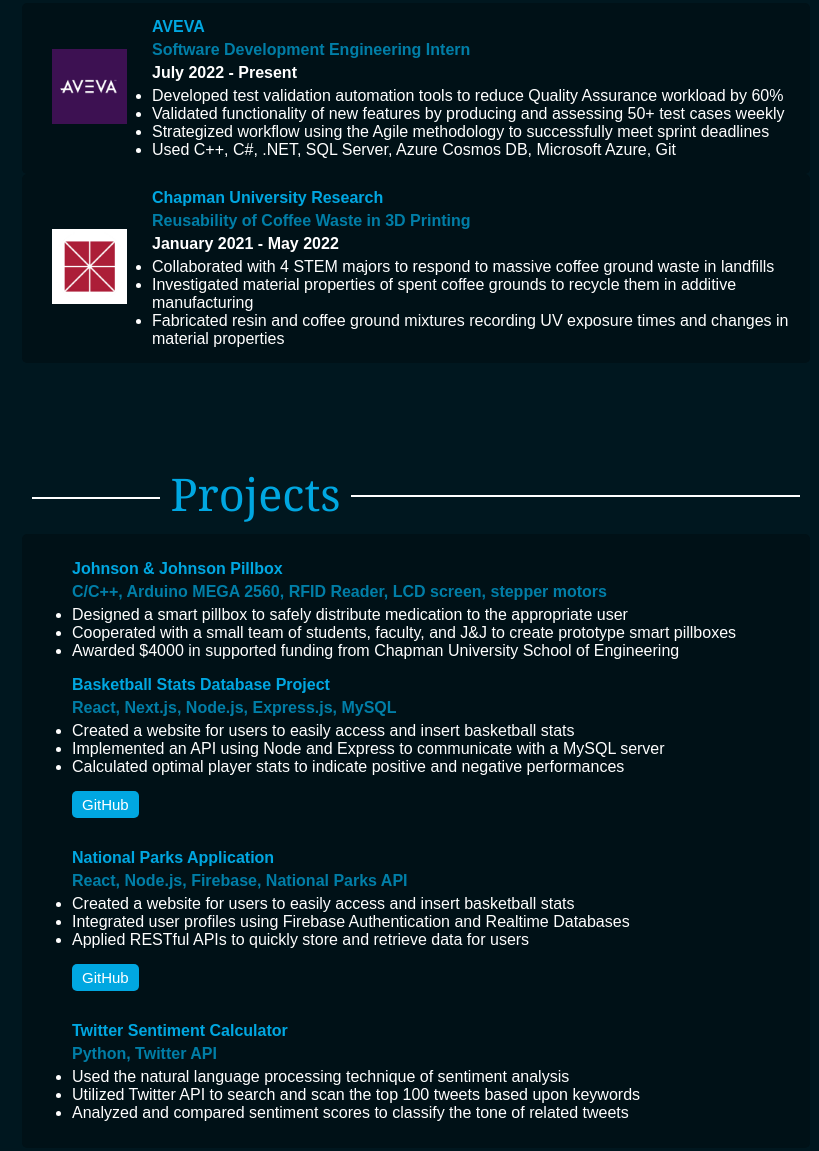
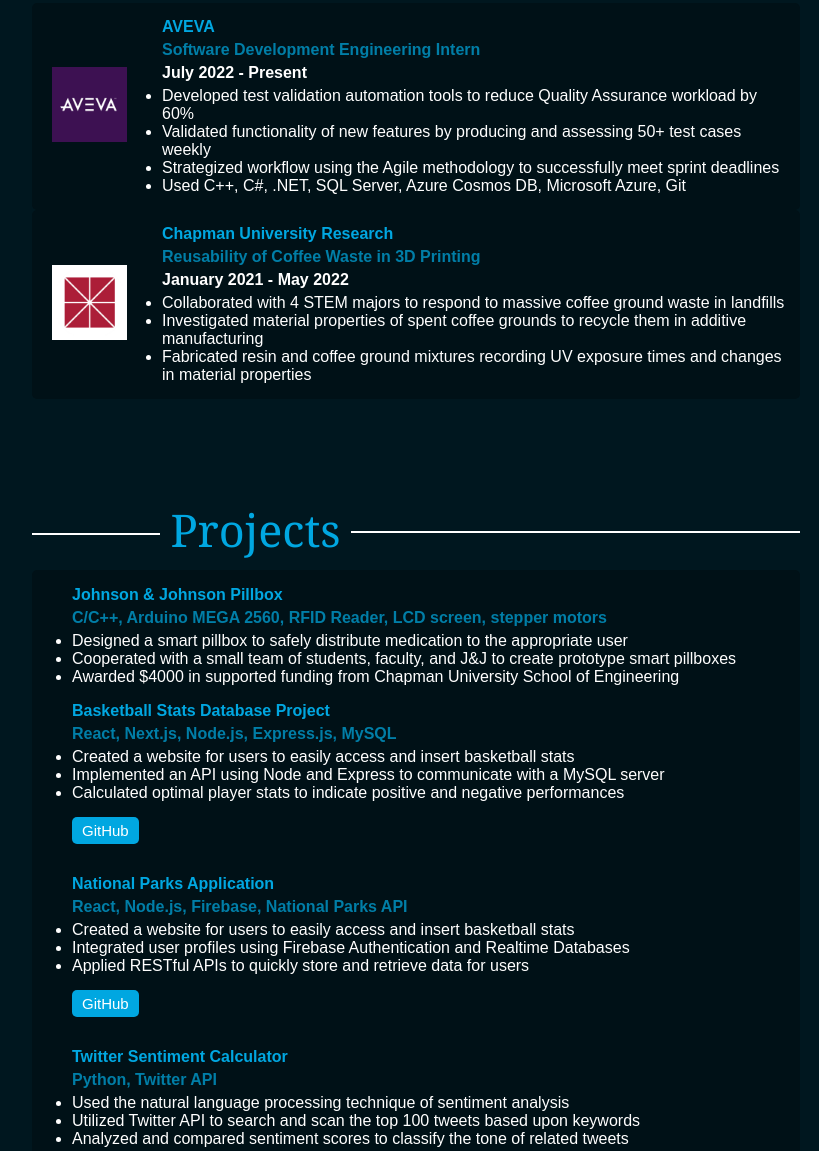
Before and after one commit to ryrysmiley/portfolio-project-html-css, a plain HTML site: page index.html in a window 1280 px wide. Shown: the part 1550-2701 px from the top of the page, without its empty margins (224-1043 px from the left). Drawn offline with Linux system fonts and the light colour scheme.

Commit message:
resizing boxes

```diff
--- a/styles.css
+++ b/styles.css
@@ -168,7 +168,6 @@
     background-color: #001016e1;
     border-radius: 5px;
     overflow: scroll;
-    padding: 10px;
 }
 .logoIMG{
     max-width: 75px;
@@ -179,6 +178,7 @@
     display: block;
 }
 .CompanyDetails {
+    margin: 10px;
     display: block;
 }
 .experienceCompany{
@@ -209,7 +209,6 @@
     background-color: #001016e1;
     border-radius: 5px;
     overflow: scroll;
-    padding: 10px;
 }
 /*Footer*/
 .footer{
```
